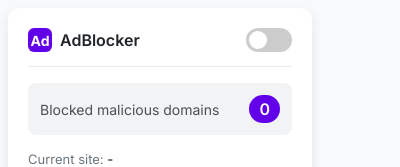
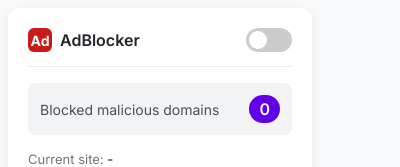
Before and after one commit to hiki349/CustomAdBlock, a browser extension: page extension/popup.html in a window 400 px wide. Shown: the top 167 px of the page. Drawn offline with Linux system fonts and the light colour scheme.

Commit message:
add logo

```diff
--- a/extension/popup.html
+++ b/extension/popup.html
@@ -19,7 +19,7 @@
       body {
         width: 320px;
         background: #f8f9fa;
-        padding:  8px;
+        padding: 8px;
         color: #212529;
       }
 
@@ -56,7 +56,7 @@
       .logo-icon {
         width: 24px;
         height: 24px;
-        background-color: #6200ea;
+        background-color: #c91a1a;
         border-radius: 6px;
         display: flex;
         align-items: center;
```
Also changed, not shown: extension/images/logo_128.png (added), extension/images/logo_16.png (added), extension/images/logo_48.png (added), extension/manifest.json.
